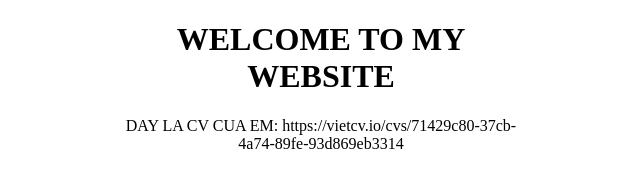
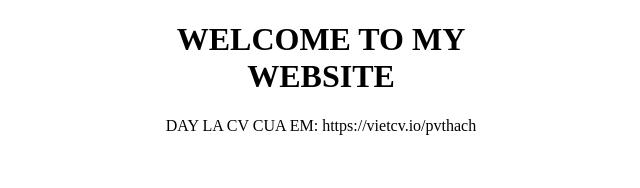
Before and after one commit to pvthach25/pvthach25, a plain HTML site: page index.html in a window 1280 px wide. Shown: the whole page, without its empty margins (319-959 px from the left). Drawn offline with Linux system fonts and the light colour scheme.

Commit message:
Update index.html

```diff
--- a/index.html
+++ b/index.html
@@ -9,7 +9,7 @@
 <body>
     <div class="container">
         <h1>WELCOME TO MY WEBSITE</h1>
-        <p>DAY LA CV CUA EM: https://vietcv.io/cvs/71429c80-37cb-4a74-89fe-93d869eb3314</p>
+        <p>DAY LA CV CUA EM: https://vietcv.io/pvthach</p>
     </div>
 
 </body>
```
